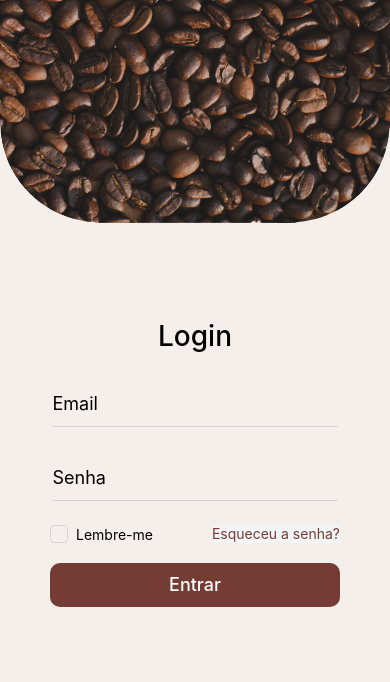
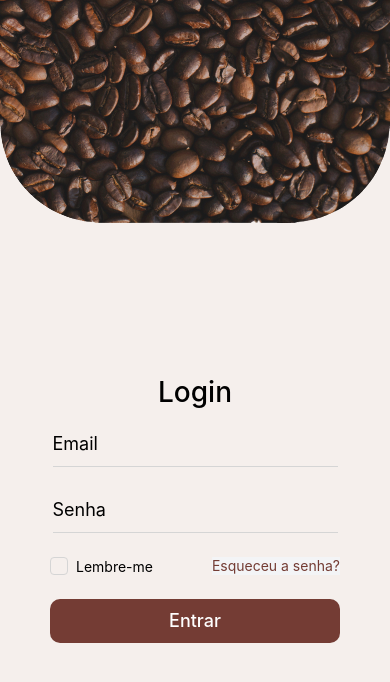
Before and after one commit to Senai-SC-CTAI/SA_2023_3A_Buon_Appetito, a React Native app in the folder App/: screen /login in a window 390 px wide. Shown: the top 682 px of the page. Built offline with nearby package versions, Linux system fonts and the light colour scheme.

Commit message:
pequenas correcao styles Login

```diff
--- a/App/src/screens/Login.tsx
+++ b/App/src/screens/Login.tsx
@@ -25,13 +25,13 @@ export function Login() {
                 </View>
             </View> */}
             <View className='mx-[50px]'>
-                <View className='items-center justify-center mt-10'>
+                <View className='items-center justify-center mt-24'>
 
                     <Text className='font-medium text-[28px] mt-14'>
                         Login
                     </Text>
 
-                    <View className='gap-7 mt-7'>
+                    <View className='gap-5 mt-3'>
                         <View className='py-3 border-b border-[#D5D5D5] w-[285px]'>
                             <TextInput className='text-[18px]'
                             placeholder='Email'>
@@ -60,7 +60,7 @@ export function Login() {
                 </View>
 
                 <View>
-                    <TouchableOpacity className='mt-5 text-center items-center justify-center px-24 py-2 bg-[#743C34] rounded-[10px]'
+                    <TouchableOpacity className='mt-6 text-center items-center justify-center px-24 py-2 bg-[#743C34] rounded-[10px]'
                         onPress={openScreen}>
                         <Text className='text-white font-medium text-lg'>
                             Entrar
```
